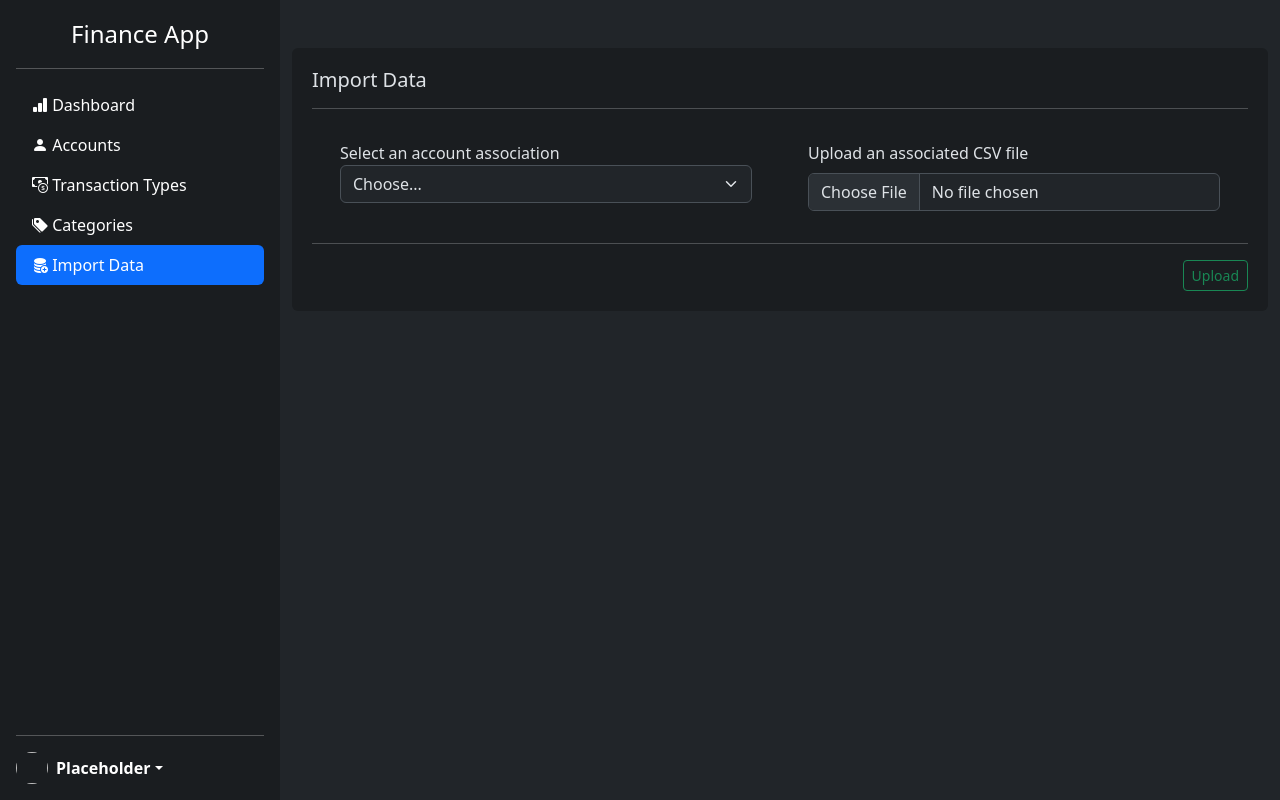
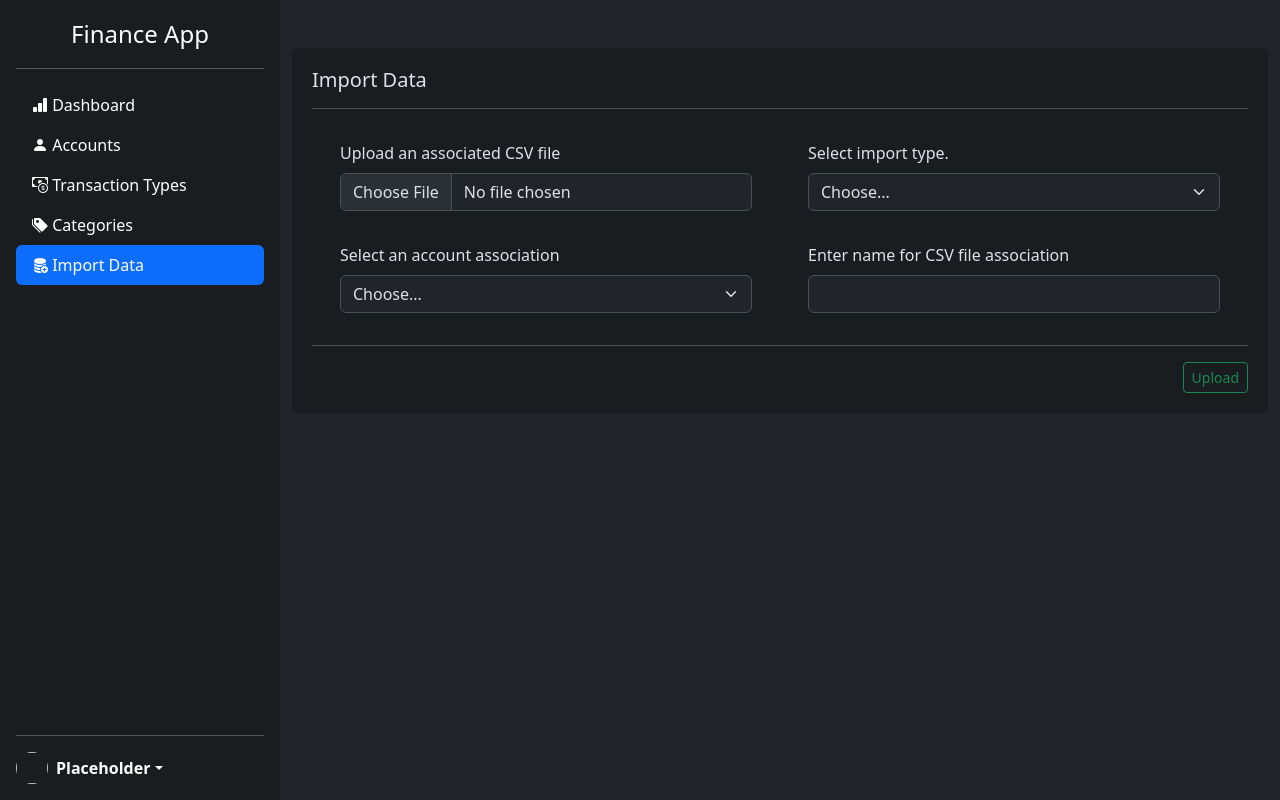
Before and after one commit to Forsak3n8/Finance-Web-App, a Flask app: page /import_data in a window 1280 px wide. Run offline with Flask 3, Linux system fonts and the light colour scheme; data that the repository does not hold is empty.

Commit message:
Small work done to import data UI.
Working on import data UI and function.
Will likely rewrite HTML forms to use Flask_wtf for classes instead of raw html to cut down code reusage.

```diff
--- a/web_app/website/templates/import_data.html
+++ b/web_app/website/templates/import_data.html
@@ -47,7 +47,29 @@
                 <div class="row row-cols-2">
                     <div class="col">
                         <div class="p-3">
-                            <label for="account_association">Select an account association</label>
+                            <label for="file" class="form-label">Upload an associated CSV file</label>
+                            <input class="form-control" type="file" accept=".csv" name="file" id="file" required>
+                            <div class="invalid-feedback">
+                                Please select a valid CSV file.
+                            </div>
+                        </div>
+                    </div>
+                    <div class="col">
+                        <div class="p-3">
+                            <label for="account_association" class="form-label">Select import type.</label>
+                            <select class="form-select" id="account_association" name="account_type" required>
+                                <option selected disabled value="">Choose...</option>
+                                <option value="new_import">New Import Type</option>
+                                <option value="existing_import">Existing Import Type</option>
+                            </select>
+                            <div class="invalid-feedback">
+                                Please select an import type.
+                            </div>
+                        </div>
+                    </div>
+                    <div class="col">
+                        <div class="p-3">
+                            <label for="account_association" class="form-label">Select an account association</label>
                             <select class="form-select" id="account_association" name="account_type" required>
                                 <option selected disabled value="">Choose...</option>
                                 {% for row in results %}
@@ -61,10 +83,10 @@
                     </div>
                     <div class="col">
                         <div class="p-3">
-                            <label for="file" class="form-label">Upload an associated CSV file</label>
-                            <input class="form-control" type="file" accept=".csv" name="file" id="file" required>
+                            <label for="csv_association" class="form-label">Enter name for CSV file association</label>
+                            <input type="text" class="form-control" id="csv_association" placeholder="" name="csv_association" required>
                             <div class="invalid-feedback">
-                                Please select a valid CSV file.
+                                Please enter a name for CSV file association.
                             </div>
                         </div>
                     </div>
--- a/web_app/website/views.py
+++ b/web_app/website/views.py
@@ -155,13 +155,11 @@ def import_data():
 def import_data_staging():
     if request.method == 'POST':
         file = request.files['file']
-        if 'file' not in request.files:
-            flash('No file part', category='error')
-            return redirect(url_for('views.import_data'))
-        if file.filename == '':
-            flash('No file selected', category='error')
-            return redirect(url_for('views.import_data'))
         if file and allowed_file(file.filename):
-            df = pd.read_csv(file)
-            return render_template("import_data_staging.html", df=df)
-    return render_template("import_data_staging.html")
+                try:
+                    df = pd.read_csv(file)
+                    return render_template("import_data_staging.html", df=df)
+                except pd.errors.EmptyDataError:
+                    flash('File cannot be parsed.', category='error')
+                    return redirect(url_for('views.import_data'))
+    return redirect(url_for('views.import_data'))
```
